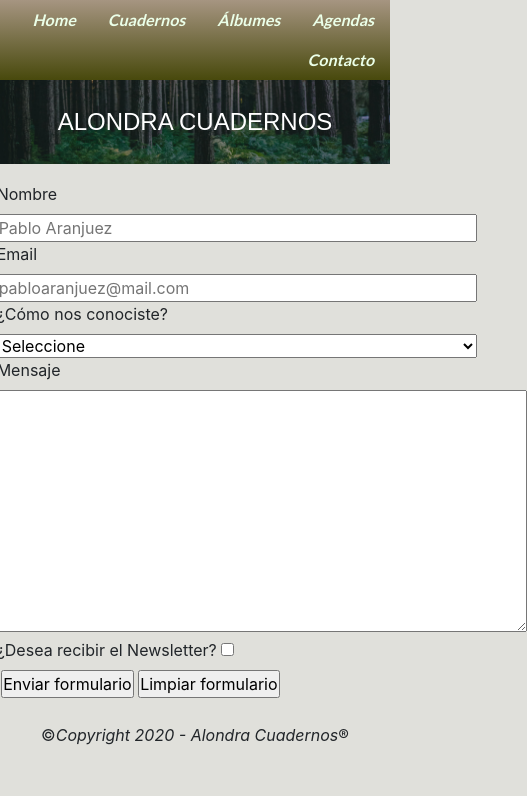
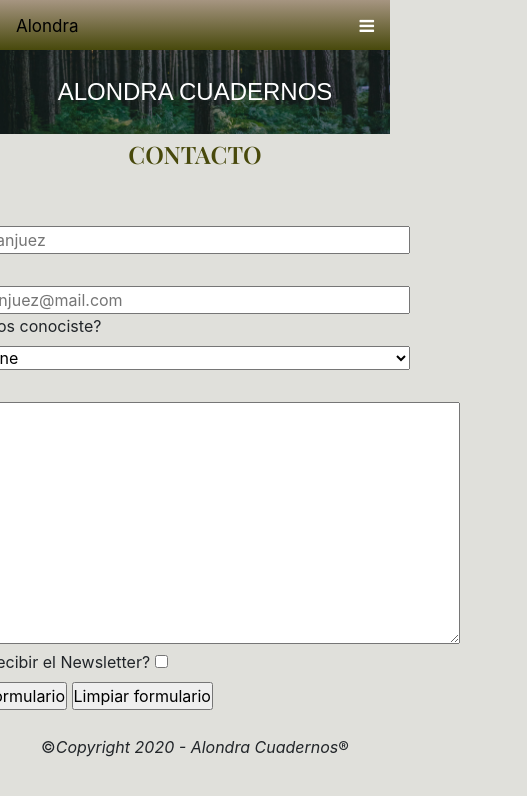
Before and after one commit to WallyVL/clase15, a website: page contacto/contacto.html in a window 390 px wide. Shown: the whole page, 527 px wide, since content can reach past the window. Drawn offline with nearby package versions, Linux system fonts and the light colour scheme.

Commit message:
Update contacto.html

```diff
--- a/contacto/contacto.html
+++ b/contacto/contacto.html
@@ -10,11 +10,12 @@
         <title>Alondra Cuadernos</title>
         <link rel="preconnect" href="https://fonts.gstatic.com">
         <link href="https://fonts.googleapis.com/css2?family=Lato:wght@400;700&family=Playfair+Display:wght@600&display=swap" rel="stylesheet">
+        <link rel="stylesheet" href="https://cdnjs.cloudflare.com/ajax/libs/font-awesome/4.7.0/css/font-awesome.min.css">
         <script src="https://code.jquery.com/jquery-3.5.1.slim.min.js" integrity="sha384-DfXdz2htPH0lsSSs5nCTpuj/zy4C+OGpamoFVy38MVBnE+IbbVYUew+OrCXaRkfj" crossorigin="anonymous"></script>
     </head>
     <body>
         <header>
-            <div>
+            <div class="barraNavegacion">
                 <ul class="nav">
                   <li class="nav-item">
                     <a class="nav-link" href="../index.html">Home</a>
@@ -34,11 +35,31 @@
                 </ul>
               </div>
 
+              <!-- Top Navigation Menu -->
+              <div class="mobile-container">
+  <div class="topnav">
+    <a href="../index.html" class="active">Alondra</a>
+    <div id="myLinks">
+      <a class="nav-link" href="../index.html">Home</a>
+      <a class="nav-link" href="../cuadernos/cuadernos.html">Cuadernos</a>
+      <a class="nav-link" href="../albumes/albumes.html">Álbumes</a>
+      <a class="nav-link" href="../agendas/agendas.html">Agendas</a>
+      <a class="nav-link" href="contacto.html">Contacto</a>
+    </div>
+    <a href="javascript:void(0);" class="icon" onclick="myFunction()">
+      <i class="fa fa-bars"></i>
+    </a>
+  </div>
+  </div>
+
            <h1>Alondra Cuadernos</h1>
         </header>
-        <main class="formularioFondo">
+        <main >
+          <h2 class="estiloTitulos">CONTACTO</h2>
+
+            <div class="formularioFondo">
             <section class="formularioContacto">
-                <h2 class="estiloTitulos">CONTACTO</h2>
+
                 <form name="myFormName" action="gracias.html" method="post">
                     <div>
                        <label for="nombre_input">Nombre</label>
@@ -78,7 +99,10 @@
                     </div>
 
                 </form>
+
             </section>
+
+          </div>
 
         </main>
         <footer>
@@ -86,5 +110,15 @@
         </footer>
         <script src="https://cdn.jsdelivr.net/npm/popper.js@1.16.1/dist/umd/popper.min.js" integrity="sha384-9/reFTGAW83EW2RDu2S0VKaIzap3H66lZH81PoYlFhbGU+6BZp6G7niu735Sk7lN" crossorigin="anonymous"></script>
         <script src="https://cdn.jsdelivr.net/npm/bootstrap@4.5.3/dist/js/bootstrap.min.js" integrity="sha384-w1Q4orYjBQndcko6MimVbzY0tgp4pWB4lZ7lr30WKz0vr/aWKhXdBNmNb5D92v7s" crossorigin="anonymous"></script>
+        <script>
+          function myFunction() {
+            var x = document.getElementById("myLinks");
+            if (x.style.display === "block") {
+              x.style.display = "none";
+            } else {
+              x.style.display = "block";
+            }
+          }
+          </script>
     </body>
 </html>
```
